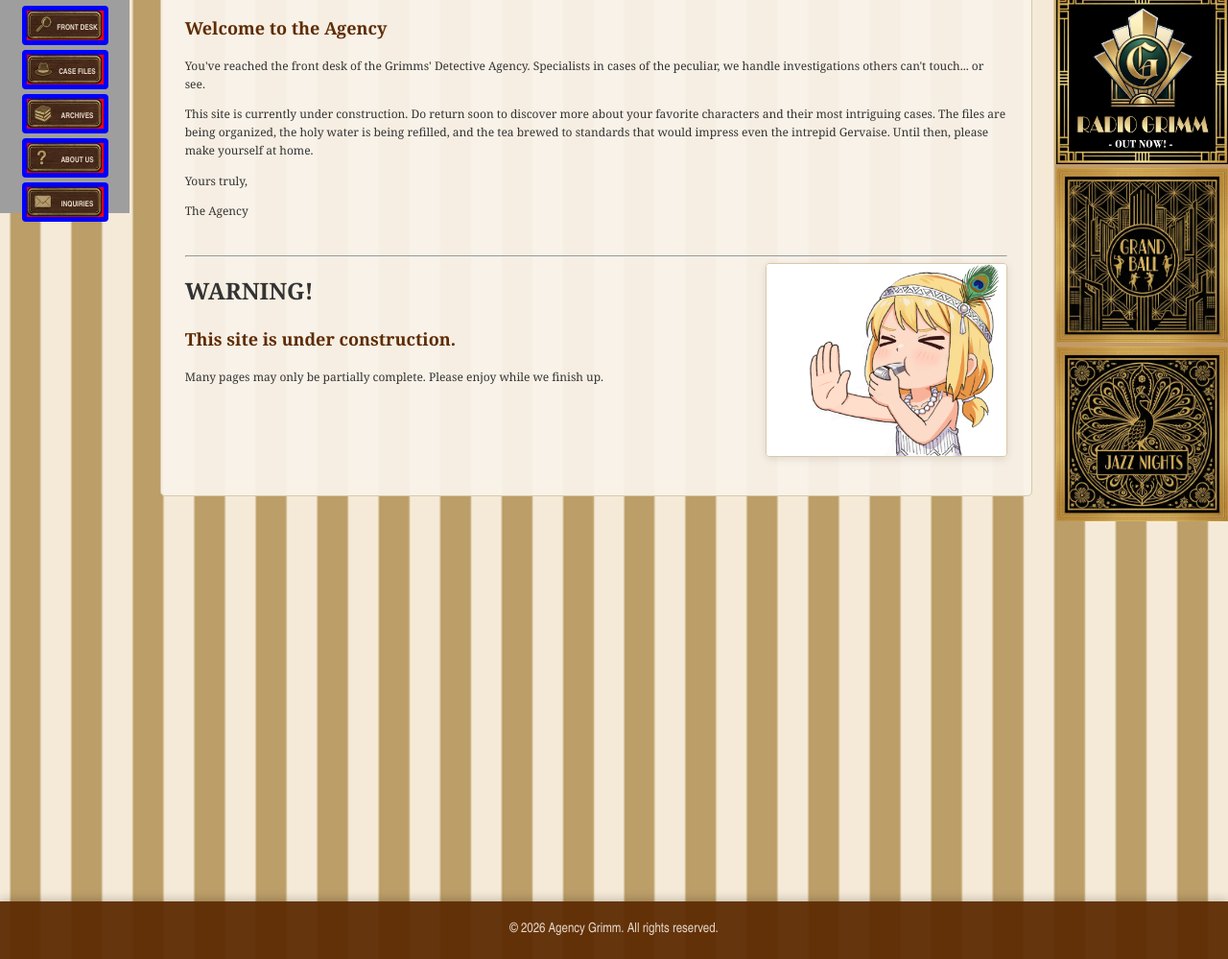
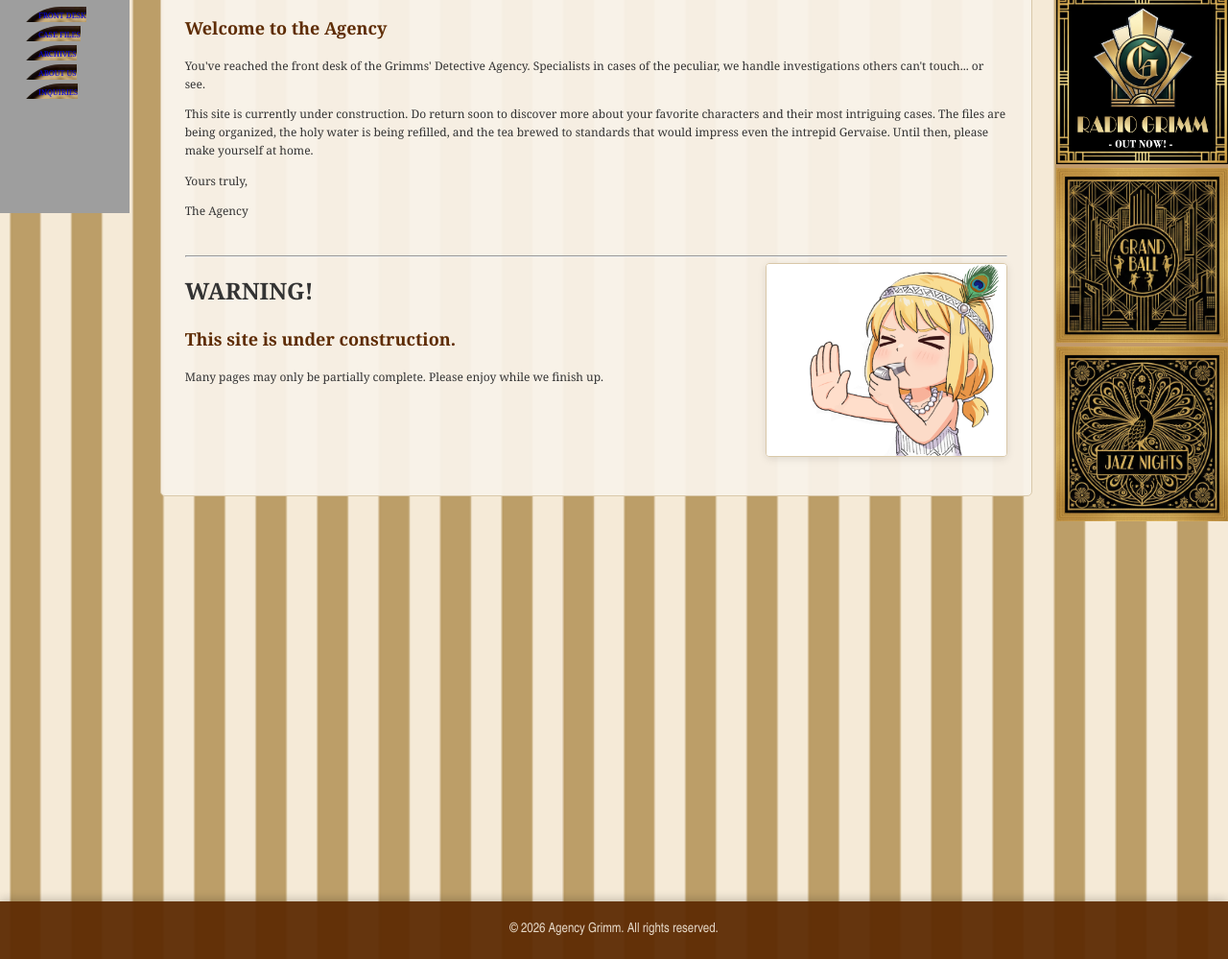
Before and after one commit to johnhopes-collab/grimmsdetectiveagency, a Jekyll site: the page built from index.html, in a window 1280 px wide. Shown: the part 692-1691 px from the top of the page at 96% size. Built offline with Jekyll 4.4.1, drawn with Linux system fonts in a browser that asks for light colours; grey boxes are pictures that could not be loaded.

Commit message:
Update style.scss

```diff
--- a/assets/css/style.scss
+++ b/assets/css/style.scss
@@ -103,29 +103,7 @@ body {
 
 
 .sidebar-button {
-    display: block;
-    width: 10px;
-    height: 42px; /* Fixed height for button */
-    padding: 8px 0;
-    margin-bottom: 5px;
-    margin-left: auto;
-    margin-right: auto;
-    background-color: transparent; /* Remove background color */
-    background-size: 100% 100%; /* Make background image cover entire button */
-    background-repeat: no-repeat;
-    background-position: center;
-    color: var(--button-text);
-    text-align: center;
-    font-family: 'Arial Narrow', sans-serif;
-    border: none;
-    border-radius: 4px;
-    cursor: pointer;
-    font-weight: bold;
-    text-decoration: none;
-    transition: transform 0.2s;
-    position: relative; /* For text positioning */
-    background-color: red !important; /* This should make buttons red */
-    border: 5px solid blue !important; /* This should add a thick blue border */
+
 }
 
 
```
